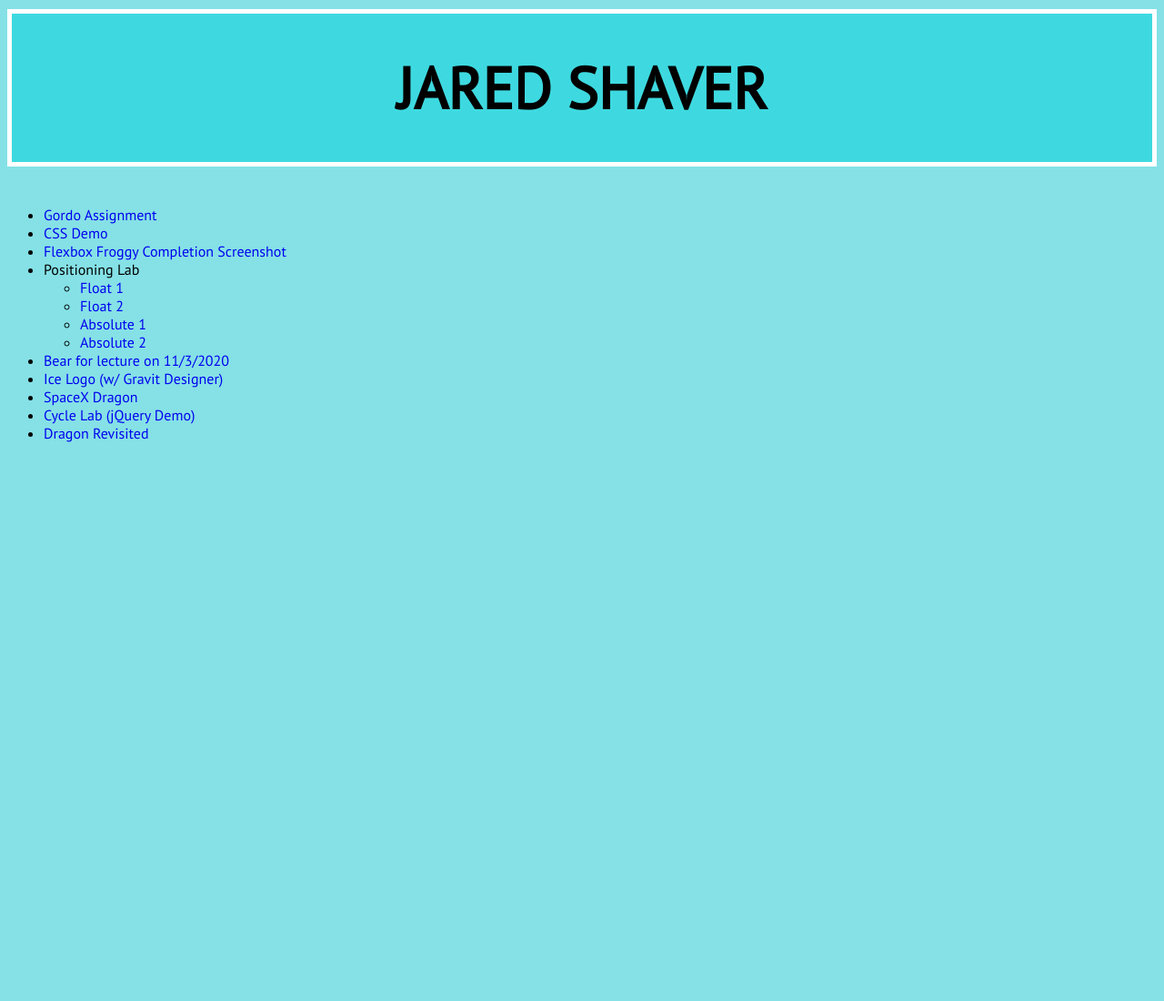
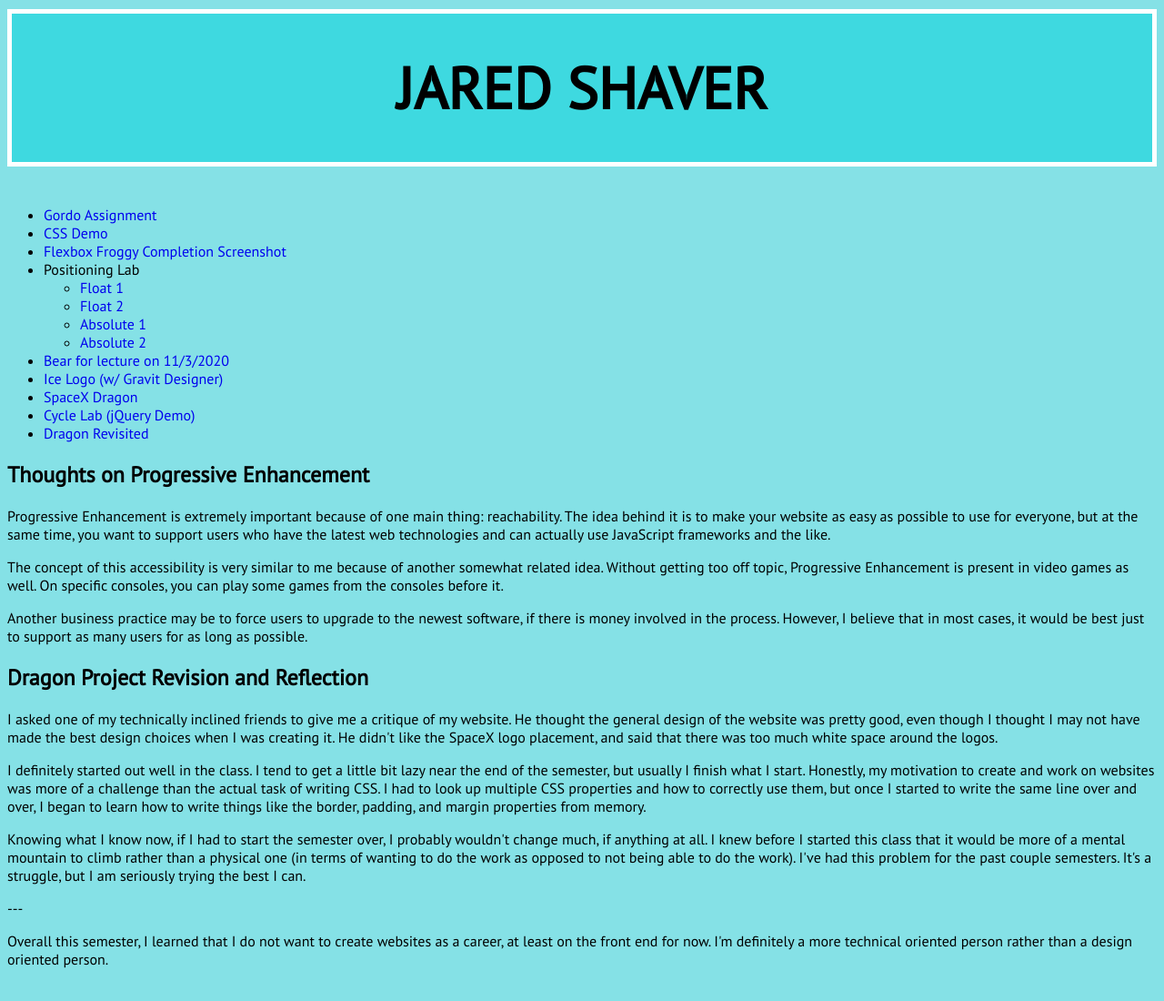
Before and after one commit to jareds099/ifsc-1310, a plain HTML site: page index.html in a window 1280 px wide. Shown: the whole page at 91% size. Before the commit the page ends 800 px from the top, so only its background shows below. Drawn offline with Linux system fonts and the light colour scheme.

Commit message:
Final Commit 4 - Course Finished

```diff
--- a/index.html
+++ b/index.html
@@ -37,6 +37,18 @@
     </ul>
   </nav>
 
-  <!-- <img src="" alt="Screenshot of Flexbox Froggy game completed" width= "1280" height="720"> -->
-</body>
+  <h2>Thoughts on Progressive Enhancement</h2>
+  <p>Progressive Enhancement is extremely important because of one main thing: reachability. The idea behind it is to make your website as easy as possible to use for everyone, but at the same time, you want to support users who have the latest web technologies and can actually use JavaScript frameworks and the like.</p>
+  <p>The concept of this accessibility is very similar to me because of another somewhat related idea. Without getting too off topic, Progressive Enhancement is present in video games as well. On specific consoles, you can play some games from the consoles before it.</p>
+  <p>Another business practice may be to force users to upgrade to the newest software, if there is money involved in the process. However, I believe that in most cases, it would be best just to support as many users for as long as possible.</p>
+
+  <h2>Dragon Project Revision and Reflection</h2>
+  <p>I asked one of my technically inclined friends to give me a critique of my website. He thought the general design of the website was pretty good, even though I thought I may not have made the best design choices when I was creating it. He didn't like the SpaceX logo placement, and said that there was too much white space around the logos.</p>
+  <p>I definitely started out well in the class. I tend to get a little bit lazy near the end of the semester, but usually I finish what I start. Honestly, my motivation to create and work on websites was more of a challenge than the actual task of writing CSS. I had to look up multiple CSS properties and how to correctly use them, but once I started to write the same line over and over, I began to learn how to write things like the border, padding, and margin properties from memory.</p>
+  <p>Knowing what I know now, if I had to start the semester over, I probably wouldn't change much, if anything at all. I knew before I started this class that it would be more of a mental mountain to climb rather than a physical one (in terms of wanting to do the work as opposed to not being able to do the work). I've had this problem for the past couple semesters. It's a struggle, but I am seriously trying the best I can.</p>
+
+  <p>---</p>
+  <p>Overall this semester, I learned that I do not want to create websites as a career, at least on the front end for now. I'm definitely a more technical oriented person rather than a design oriented person.</p>
+  <br>
+  </body>
 </html>
```
